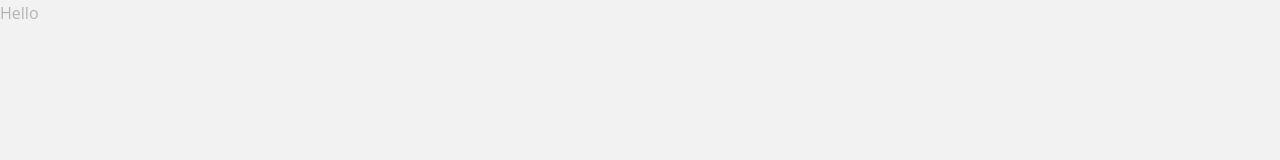
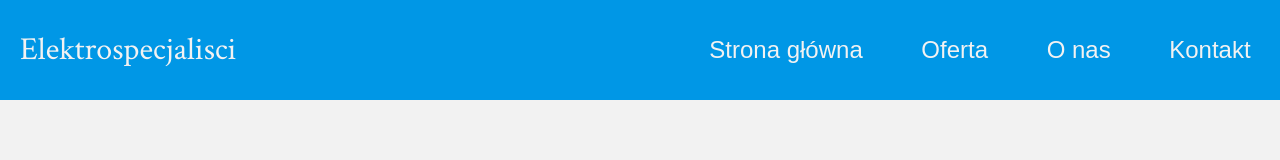
Before and after one commit to julia-kocik/elektrospecjalisci, a website: page src/index.html in a window 1280 px wide. Drawn offline with nearby package versions, Linux system fonts and the light colour scheme; files that its build step writes are made by us from their sources; a web font is replaced by a local one.

Commit message:
Add Header

```diff
--- a/package.json
+++ b/package.json
@@ -1,5 +1,5 @@
 {
-  "name": "fer-07-project",
+  "name": "elektrospecjalisci",
   "version": "1.0.0",
   "description": "",
   "main": "src/index.html",
--- a/src/index.html
+++ b/src/index.html
@@ -1,13 +1,45 @@
 <!DOCTYPE html>
-<html lang="en">
+<html lang="pl">
 <head>
     <meta charset="UTF-8">
     <meta http-equiv="X-UA-Compatible" content="IE=edge">
     <meta name="viewport" content="width=device-width, initial-scale=1.0">
     <title>Elektrospecjaliści</title>
+    <link rel="stylesheet" href="https://stackpath.bootstrapcdn.com/bootstrap/4.5.1/css/bootstrap.min.css" integrity="sha384-VCmXjywReHh4PwowAiWNagnWcLhlEJLA5buUprzK8rxFgeH0kww/aWY76TfkUoSX" crossorigin="anonymous">
+    <link href="https://fonts.googleapis.com/css?family=Chivo:300|Crimson+Text" rel="stylesheet">
     <link rel="stylesheet" href="css/style.css">
 </head>
 <body>
-    Hello
+    <main>
+        <!-- MODALE -->
+        <!-- SIDEBAR -->
+        <!-- HEADER -->
+        <header class="header">
+            <div class="logo">
+                <h2>Elektrospecjalisci</h2>
+            </div>
+            <nav class="nav">
+                <ul>
+                    <li><a href="#">Strona główna</a></li>
+                    <li><a href="#">Oferta</a></li>
+                    <li><a href="#">O nas</a></li>
+                    <li><a href="#">Kontakt</a></li>
+                </ul>
+            </nav>
+        </header>
+        <!-- SLIDER-->
+
+        <!-- PAGES-->
+        <section>
+            <!-- PAGE GENERAL -->
+            <div class="page page-active page-container" id="general">
+                <div class="page-box">
+
+
+
+                </div>
+            </div>
+        </section>
+    </main>
 </body>
 </html>
--- a/src/sass/_variables.scss
+++ b/src/sass/_variables.scss
@@ -2,16 +2,16 @@
 $color-black: #1a1a1a;
 $color-white: #f2f2f2;
 $color-orange: #EAB543;
-$color-blue: #4bcffa;
+$color-blue: #0097e6;
 $color-green: #55efc4;
 $color-gray: #b3b3b3;
 $color-gray-light: #e6e6e6;
 $transition: 2s all;
 
 /* Font sizes */
-$font-size: 16px;
-$title-size: 20px;
+$font-size: 18px;
+$title-size: 42px;
 
 /* Fonts */
-$main-font: "Open Sans", Helvetica, Arial;
-$fancy-font: "Dancing Script", Helvetica, Arial;
+$main-font: 'Chivo', Sans-Serif;
+$second-font: 'Crimson Text', Serif;
--- /dev/null
+++ b/src/sass/components/_header.scss
@@ -0,0 +1,36 @@
+.header {
+    display: flex;
+    align-items: center;
+    background-color: $color-blue;
+    height: 100px;
+    .logo {
+        flex: 0 0 50%;
+        font-family: $second-font;
+        font-size: 2rem;
+        h2{
+        color: $color-white;
+        padding: 0;
+        margin: 0 0 0 20px;
+        }
+    }
+    .nav {
+        flex: 0 0 50%;
+        display: flex;
+        align-items: center;
+        font-size: 24px;
+        ul {
+            list-style-type: none;
+            display: flex;
+            width: 100%;
+            justify-content: flex-end;
+            margin-bottom: 0;
+            li {
+                margin: 0 auto;
+                a {
+                    text-decoration: none;
+                    color: $color-white;
+                }
+            }
+        }
+    }
+}
--- a/src/sass/style.scss
+++ b/src/sass/style.scss
@@ -5,8 +5,7 @@
 @import "layout";
 
 /* Components */
-//@import "components/header";
-
+@import "components/header";
 
 
 
```
Also changed, not shown: src/sass/components/_carousel.scss (added).
